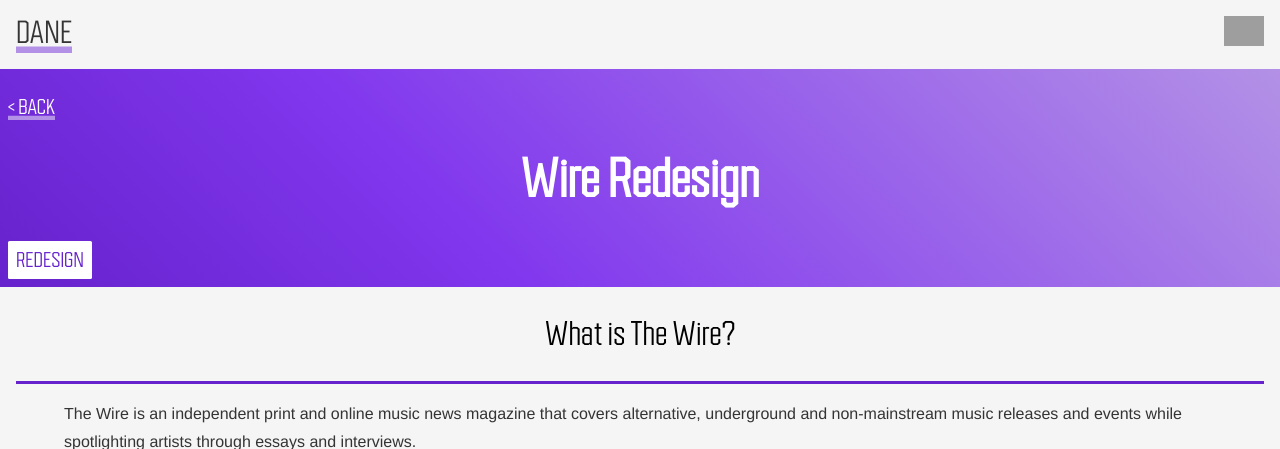
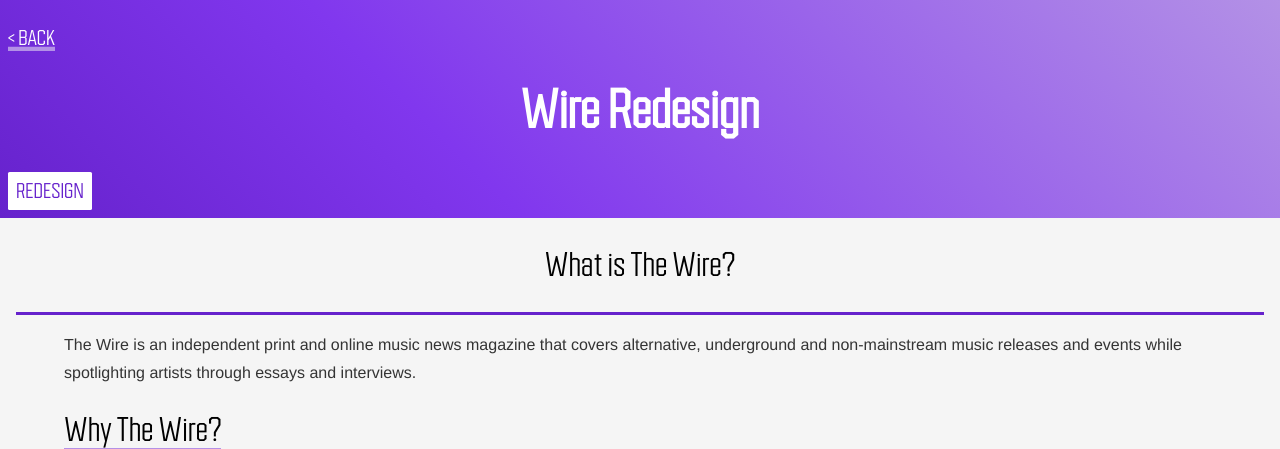
Before and after one commit to danelegassick/idm221-dfl34, a PHP site: page /project-docs/wire.html in a window 1280 px wide. Shown: the top 449 px of the page. Run offline with PHP 8.4, Linux system fonts and the light colour scheme; grey boxes are pictures that could not be loaded.

Commit message:
Minor Header and Home Page Changes
Just changing some words and spacing in the index and css sheets. header removed on project page.

```diff
--- a/index.html
+++ b/index.html
@@ -22,7 +22,7 @@
 
             <h1>Hi I'm Dane!</h1>
 
-            <p>Stack Overflow How Do I Turn Off Computer?</p>
+            <p>Web Designer, Developer, and </p>
 
         </div>
 
@@ -33,8 +33,6 @@
                 <figure>
 
                     <img src="./graphics/dane.webp" alt="450">
-
-                    <figcaption></figcaption>
 
                 </figure>
 
@@ -52,8 +50,6 @@
 
                     <li><a href="./resume.html" class="link-style">Resume</a></li>
 
-                    <li><a href="#" class="link-style">Blog</a></li>
-
                 </ul>
 
             </div>
--- a/project-docs/wire.html
+++ b/project-docs/wire.html
@@ -10,26 +10,6 @@
 </head>
 
 <body>
-
-<header>
-
-    <div class="topnav">
-
-        <a href="../index.html" class="link-style">DANE</a>
-
-        <div id="myLinks">
-          <a href="../projects.html" class="link-style">PORTFOLIO</a>
-          <a href="../contact.html" class="link-style">CONTACT</a>
-          <a href="../about.html" class="link-style">ABOUT</a>
-          <a href="../resume.html" class="link-style">RESUME</a>
-        </div>
-
-        <a href="javascript:void(0);" class="icon" onclick="myFunction()">
-          <img src="../graphics/hamburger.gif" alt="menu" class="hamburger-menu">
-        </a>
-      </div>
-
-</header>
 
     <main class="individual-page">
 
```
Also changed, not shown: css/master.css (+1 -8 lines).
